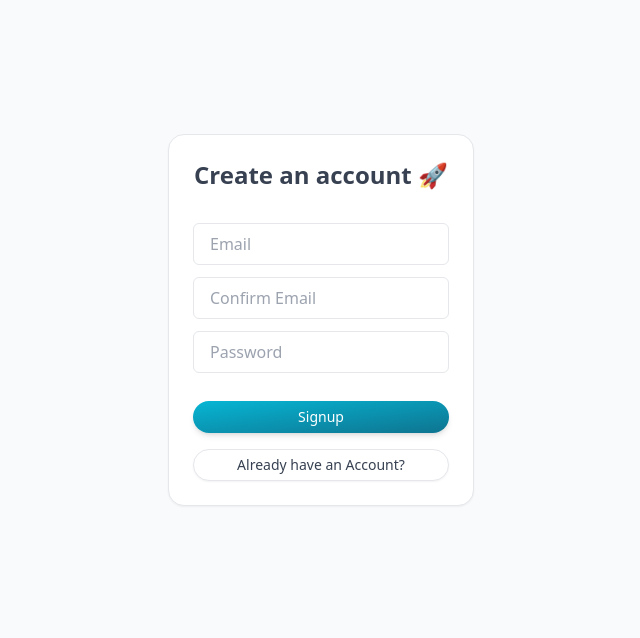
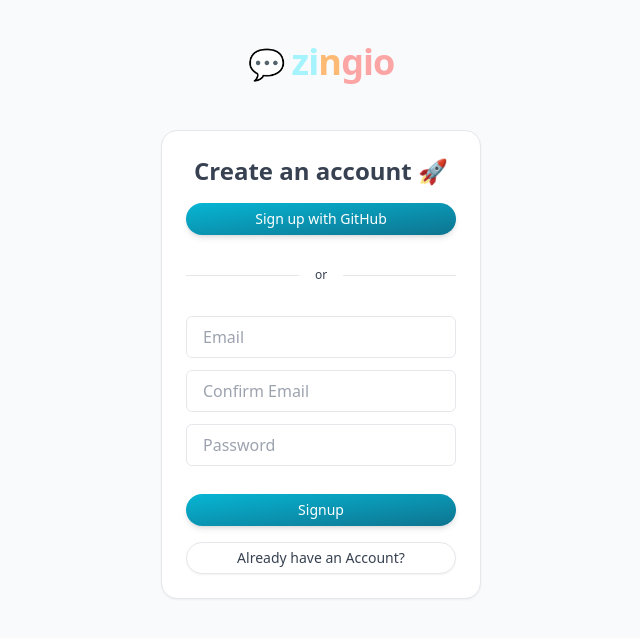
Before and after one commit to madebyfabian/zingio, a Nuxt app: page /auth/signup in a window 1280 px wide. Shown: the top 638 px of the page, without its empty margins (319-959 px from the left). Built offline with nearby package versions, Linux system fonts and the light colour scheme; no server answers.

Commit message:
fix: added signin/signup with GitHub

```diff
--- a/nuxt.config.ts
+++ b/nuxt.config.ts
@@ -1,9 +1,18 @@
 // https://nuxt.com/docs/api/configuration/nuxt-config
 export default defineNuxtConfig({
+	typescript: {
+		shim: false,
+	},
+
 	modules: ['@nuxtjs/tailwindcss', '@nuxtjs/supabase', '@pinia/nuxt'],
 
-	typescript: {
-		shim: false,
+	runtimeConfig: {
+		public: {
+			redirectUrl:
+				process.env.NODE_ENV === 'production'
+					? 'https://zingio.vercel.app'
+					: 'http://localhost:3000',
+		},
 	},
 
 	routeRules: {
--- a/pages/auth/signin.vue
+++ b/pages/auth/signin.vue
@@ -1,7 +1,9 @@
 <template>
-	<div class="flex justify-center min-h-[80vh] items-center">
-		<Card class="flex flex-col gap-4">
-			<h1 class="text-center mb-4">Welcome back!</h1>
+	<div class="flex flex-col gap-8 justify-center min-h-[80vh] items-center">
+		<Logo class="mx-auto mb-4" />
+
+		<Card class="flex w-80 flex-col gap-4">
+			<h1 class="text-center">Welcome back!</h1>
 
 			<div v-if="state.status === 'success'" class="my-4">
 				Succesfully signed in! If nothing happens, please refresh the page and
@@ -12,7 +14,17 @@
 				{{ state.status }}: {{ state.error }}
 			</div>
 
-			<form @submit.prevent="handleSubmit" class="w-64 flex flex-col gap-3">
+			<button type="button" @click="handleAuthWithGitHub">
+				Sign in with GitHub
+			</button>
+
+			<div
+				class="text-xs text-center bg-gray-200 h-[1px] w-full flex items-center justify-center my-6"
+			>
+				<span class="bg-white px-4">or</span>
+			</div>
+
+			<form @submit.prevent="handleSubmit" class="flex flex-col gap-3">
 				<input
 					type="text"
 					v-model="state.email"
@@ -43,6 +55,7 @@
 <script setup lang="ts">
 	const supabase = useSupabaseClient()
 	const authUser = useAuthUser()
+	const runtimeConfig = useRuntimeConfig()
 
 	definePageMeta({
 		layout: 'auth',
@@ -63,6 +76,21 @@
 		if (state.status === 'success' && authUser.value) navigateTo('/')
 	})
 
+	const handleAuthWithGitHub = async () => {
+		const { data, error } = await supabase.auth.signInWithOAuth({
+			provider: 'github',
+			options: {
+				redirectTo: runtimeConfig.public.redirectUrl,
+			},
+		})
+		if (error) {
+			state.status = 'error'
+			state.error = error.message
+		} else {
+			state.status = 'success'
+		}
+	}
+
 	const handleSubmit = async () => {
 		state.status = null
 		state.error = null
--- a/pages/auth/signup.vue
+++ b/pages/auth/signup.vue
@@ -1,7 +1,9 @@
 <template>
-	<div class="flex justify-center min-h-[80vh] items-center">
-		<Card class="flex flex-col gap-4 items-center">
-			<h1 class="text-center mb-4">Create an account 🚀</h1>
+	<div class="flex flex-col gap-8 justify-center min-h-[80vh] items-center">
+		<Logo class="mx-auto mb-4" />
+
+		<Card class="flex w-80 flex-col gap-4">
+			<h1 class="text-center">Create an account 🚀</h1>
 
 			<div v-if="state.status === 'success'" class="my-4">
 				Please check your emails for a verification link.
@@ -11,7 +13,17 @@
 				{{ state.status }}
 			</div>
 
-			<form @submit.prevent="handleSubmit" class="w-64 flex flex-col gap-3">
+			<button type="button" @click="handleAuthWithGitHub">
+				Sign up with GitHub
+			</button>
+
+			<div
+				class="text-xs text-center bg-gray-200 h-[1px] w-full flex items-center justify-center my-6"
+			>
+				<span class="bg-white px-4">or</span>
+			</div>
+
+			<form @submit.prevent="handleSubmit" class="flex flex-col gap-3">
 				<input
 					type="text"
 					v-model="state.email"
@@ -47,6 +59,8 @@
 
 <script setup lang="ts">
 	const authUser = useAuthUser()
+	const supabase = useSupabaseClient()
+	const runtimeConfig = useRuntimeConfig()
 
 	definePageMeta({
 		layout: 'auth',
@@ -67,6 +81,20 @@
 		if (state.status === 'success' && authUser.value) navigateTo('/')
 	})
 
+	const handleAuthWithGitHub = async () => {
+		const { data, error } = await supabase.auth.signInWithOAuth({
+			provider: 'github',
+			options: {
+				redirectTo: runtimeConfig.public.redirectUrl,
+			},
+		})
+		if (error) {
+			state.status = 'error'
+		} else {
+			state.status = 'success'
+		}
+	}
+
 	const handleSubmit = async () => {
 		state.status = null
 
```
Also changed, not shown: 1 other file (tests, documents, lock files or other folders).
